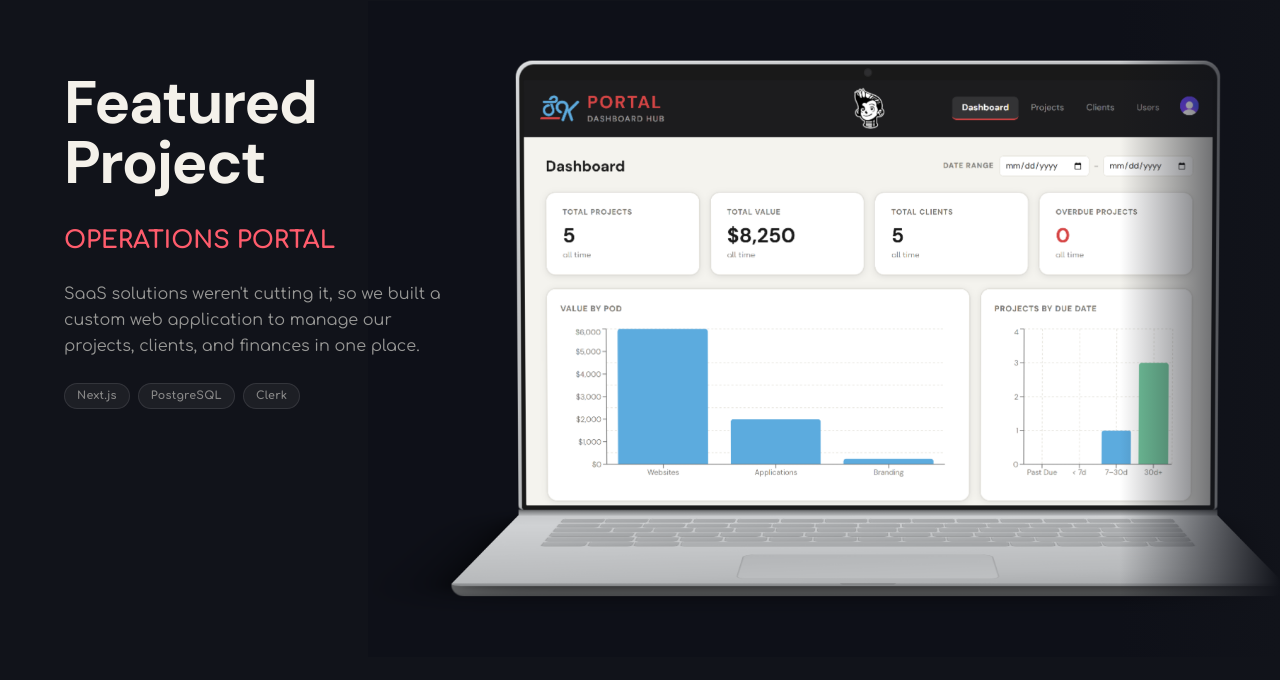
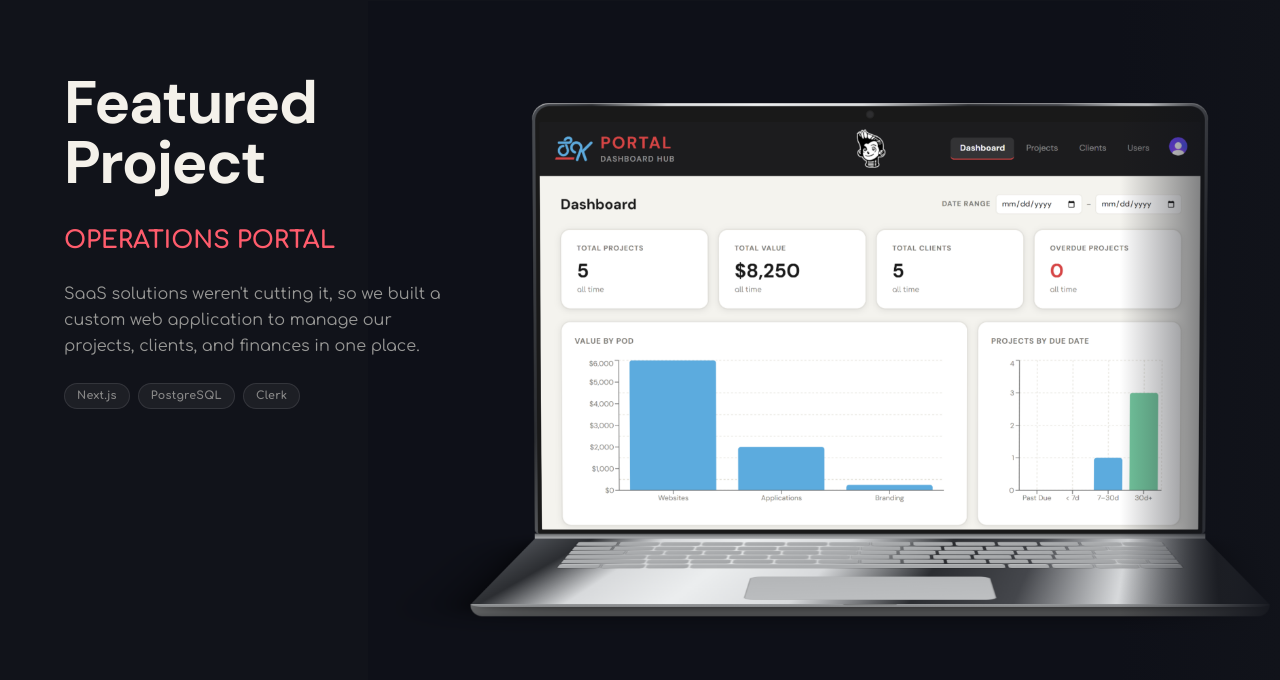
Before and after one commit to SloppyKo/SloppyKo.-Creative-Studio-Site, a Next.js app: page / in a window 1280 px wide. Shown: the part 1820-2500 px from the top of the page. Built offline with nearby package versions, Linux system fonts and the light colour scheme.

Commit message:
New Laptop 0.2.1

```diff
--- a/app/components/SiteFooter.tsx
+++ b/app/components/SiteFooter.tsx
@@ -10,7 +10,7 @@ export default function SiteFooter() {
 
         <div className="flex gap-4 md:gap-8 text-sm">
           <a href="https://www.instagram.com/sloppykocreativestudio/" target="_blank" rel="noopener noreferrer" className="hover:text-[#f4f1ea] transition-colors duration-200">Instagram</a>
-          <a href="https://www.linkedin.com/company/sloppyko" target="_blank" rel="noopener noreferrer" className="hover:text-[#f4f1ea] transition-colors duration-200">LinkedIn</a>
+          <a href="https://www.linkedin.com/in/kieran-apgar-518b59196/" target="_blank" rel="noopener noreferrer" className="hover:text-[#f4f1ea] transition-colors duration-200">LinkedIn</a>
           <a href="/portfolio" className="hover:text-[#f4f1ea] transition-colors duration-200">Portfolio</a>
         </div>
       </div>
@@ -23,7 +23,7 @@ export default function SiteFooter() {
         />
         <p className="text-center">
           Built by SloppyKo. Creative Studio &copy; 2026 All rights reserved
-          &nbsp;|&nbsp; 0.1.1 &nbsp;|&nbsp; July 10, 2026
+          &nbsp;|&nbsp; 0.2.1 &nbsp;|&nbsp; July 12, 2026
         </p>
       </div>
     </footer>
--- a/app/page.tsx
+++ b/app/page.tsx
@@ -163,7 +163,7 @@ export default function Home() {
 
           <div className="shrink-0 w-full md:w-[78vw] relative md:-ml-36 md:-mt-16">
             <Image
-              src="/images/hero/laptopfinal1.png"
+              src="/images/hero/laptopfinal3.png"
               alt="Operations Portal Dashboard"
               width={2821}
               height={1853}
```
Also changed, not shown: public/images/hero/laptopfinal3.png (added).
